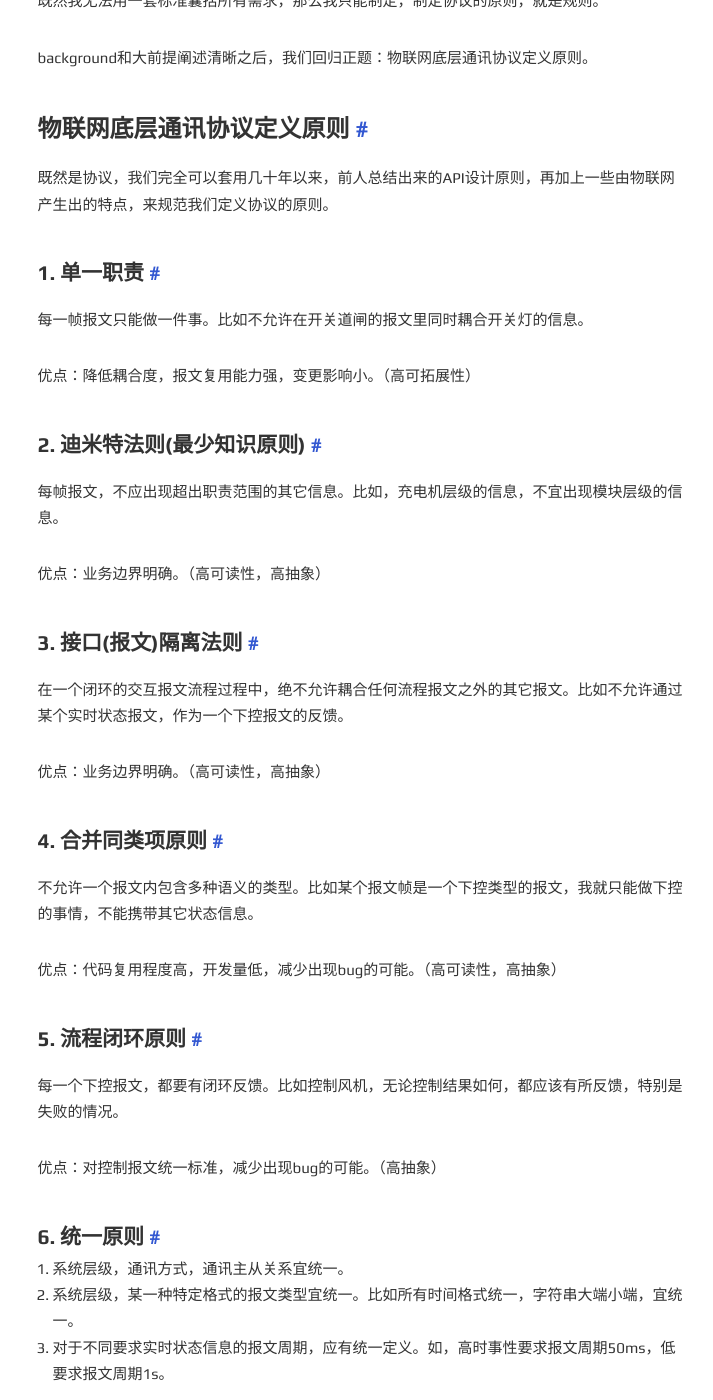
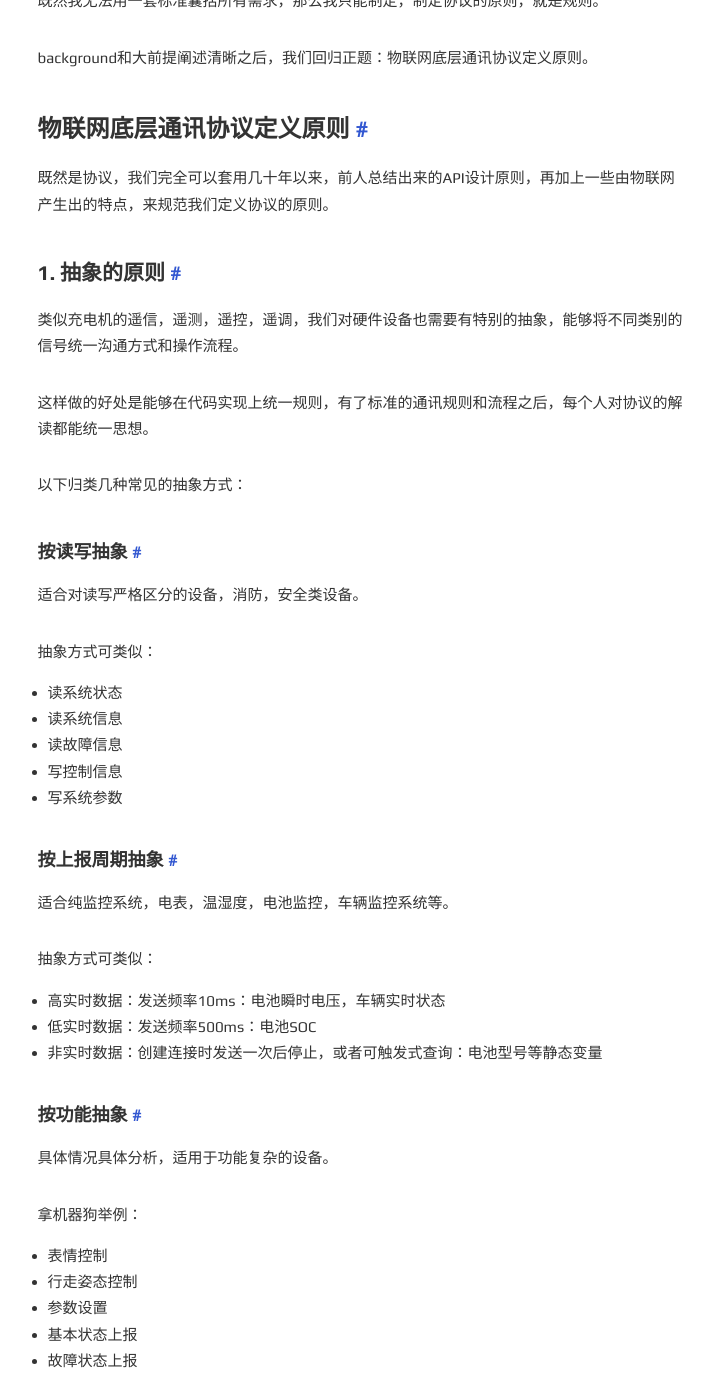
Before and after one commit to DavideBri/Gesko, a Jekyll site: the page built from _posts/2022-10-22-protocol-principle-for-iot.md, in a window 1280 px wide and 1400 px high, scrolled down 2870 px. Shown: the whole window, without its empty margins (280-993 px from the left). Built offline with Jekyll 4.4.1, drawn with Linux system fonts in a browser that asks for light colours; comment, search, counter and statistics services are not loaded; some of the changed text lies outside the part shown.

Commit message:
Update 2022-10-22-protocol-principle-for-iot.md

```diff
--- a/_posts/2022-10-22-protocol-principle-for-iot.md
+++ b/_posts/2022-10-22-protocol-principle-for-iot.md
@@ -99,37 +99,87 @@ background和大前提阐述清晰之后，我们回归正题：物联网底层
 
 既然是协议，我们完全可以套用几十年以来，前人总结出来的API设计原则，再加上一些由物联网产生出的特点，来规范我们定义协议的原则。
 
-#### 1. 单一职责
+#### 1. 抽象的原则
 
-每一帧报文只能做一件事。比如不允许在开关道闸的报文里同时耦合开关灯的信息。
+类似充电机的遥信，遥测，遥控，遥调，我们对硬件设备也需要有特别的抽象，能够将不同类别的信号统一沟通方式和操作流程。
+
+这样做的好处是能够在代码实现上统一规则，有了标准的通讯规则和流程之后，每个人对协议的解读都能统一思想。
+
+以下归类几种常见的抽象方式：
+
+##### 按读写抽象
+
+适合对读写严格区分的设备，消防，安全类设备。
+
+抽象方式可类似：
+
+* 读系统状态
+* 读系统信息
+* 读故障信息
+* 写控制信息
+* 写系统参数
+
+##### 按上报周期抽象
+
+适合纯监控系统，电表，温湿度，电池监控，车辆监控系统等。
+
+抽象方式可类似：
+
+* 高实时数据：发送频率10ms：电池瞬时电压，车辆实时状态
+* 低实时数据：发送频率500ms：电池SOC
+* 非实时数据：创建连接时发送一次后停止，或者可触发式查询：电池型号等静态变量
+
+##### 按功能抽象
+
+具体情况具体分析，适用于功能复杂的设备。
+
+拿机器狗举例：
+
+* 表情控制
+* 行走姿态控制
+* 参数设置
+* 基本状态上报
+* 故障状态上报
+
+#### 2. 单一职责
+
+每一帧报文只能做一件事。
 
 优点：降低耦合度，报文复用能力强，变更影响小。（高可拓展性）
 
-#### 2. 迪米特法则(最少知识原则)
+例：机器狗控制中，假设机器狗完成一个完整的翻跟斗动作，需要准备翻跟斗和翻跟斗两个动作。
 
-每帧报文，不应出现超出职责范围的其它信息。比如，充电机层级的信息，不宜出现模块层级的信息。
+应该**分别**定义准备翻跟斗动作和翻跟斗两个动作接口。
 
-优点：业务边界明确。（高可读性，高抽象）
+因为，在将来，或许有一个假动作定义，需要假装准备翻跟斗，但是之后并不会真的执行翻跟斗，我们就能复用准备翻跟斗这个协议了。
 
-#### 3. 接口(报文)隔离法则
+#### 3. 迪米特法则(最少知识原则)
+
+每帧报文，不应出现超出职责范围的其它信息。
+
+优点：业务边界明确。（高可读性，高抽象，降低耦合度）
+
+例：机器狗的电信号参数，不应包机器狗的姿态信号。
+
+#### 4. 接口(报文)隔离法则
 
 在一个闭环的交互报文流程过程中，绝不允许耦合任何流程报文之外的其它报文。比如不允许通过某个实时状态报文，作为一个下控报文的反馈。
 
 优点：业务边界明确。（高可读性，高抽象）
 
-#### 4. 合并同类项原则
+#### 5. 合并同类项原则
 
 不允许一个报文内包含多种语义的类型。比如某个报文帧是一个下控类型的报文，我就只能做下控的事情，不能携带其它状态信息。
 
 优点：代码复用程度高，开发量低，减少出现bug的可能。（高可读性，高抽象）
 
-#### 5. 流程闭环原则
+#### 6. 流程闭环原则
 
 每一个下控报文，都要有闭环反馈。比如控制风机，无论控制结果如何，都应该有所反馈，特别是失败的情况。
 
 优点：对控制报文统一标准，减少出现bug的可能。（高抽象）
 
-#### 6. 统一原则
+#### 7. 统一原则
 
 1. 系统层级，通讯方式，通讯主从关系宜统一。
 2. 系统层级，某一种特定格式的报文类型宜统一。比如所有时间格式统一，字符串大端小端，宜统一。
```
Also changed, not shown: other parts of _posts/2022-10-22-protocol-principle-for-iot.md (+2 -2 lines).
